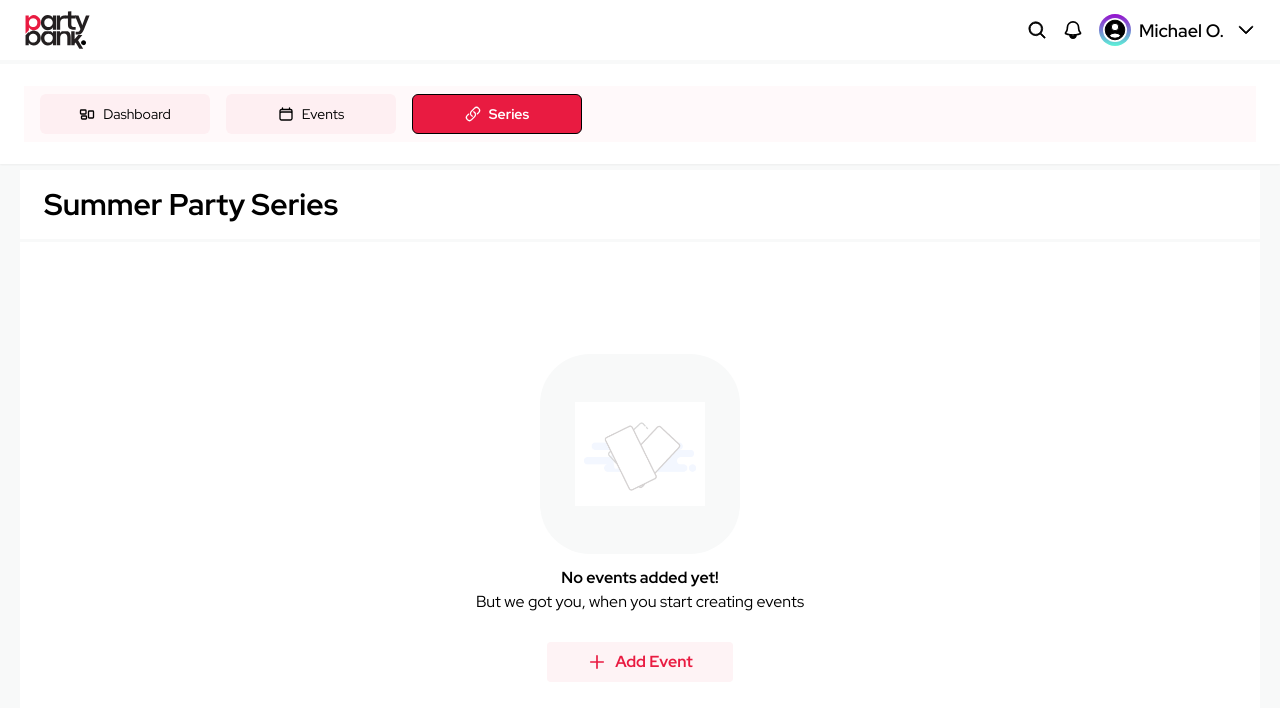
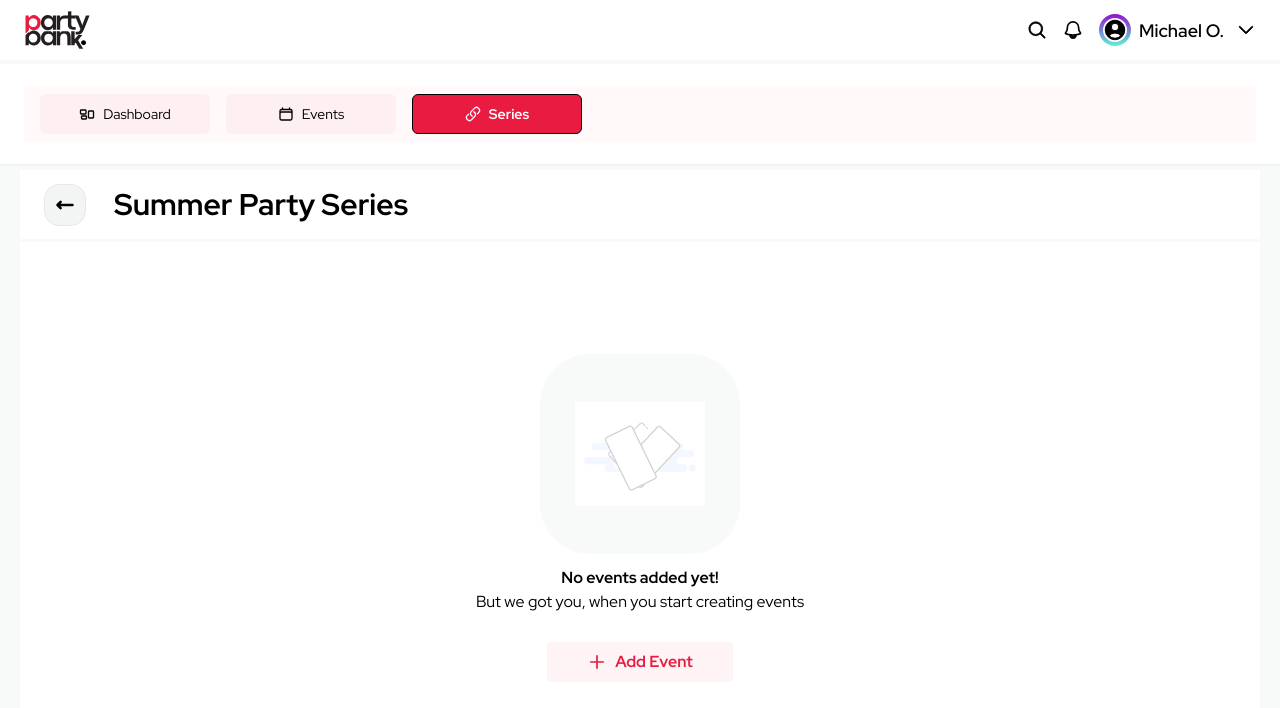
Before and after one commit to dejmartins/partybank-organizer, a Next.js app: page /dashboard/series/series_001/events in a window 1280 px wide. Shown: the top 708 px of the page. Built offline with nearby package versions, Linux system fonts and the light colour scheme.

Commit message:
series: added backbutton to series-events page

```diff
--- a/app/dashboard/series/[id]/events/page.tsx
+++ b/app/dashboard/series/[id]/events/page.tsx
@@ -8,6 +8,7 @@ import AddEventModal from "@/app/ui/modal/add-event";
 import { PlusIcon } from "@heroicons/react/24/outline";
 import { usePathname } from "next/navigation";
 import { events as event } from '@/app/lib/placeholder-data';
+import { BackButton } from '@/app/ui/series/buttons';
 
 export default function Page() {
   const [isModalOpen, setIsModalOpen] = useState(false);
@@ -24,7 +25,8 @@ export default function Page() {
 
   return (
     <main className="flex flex-col flex-grow h-full border-0 border-x-[20px] border-[var(--pb-c-soft-grey)]">
-      <div className="py-3 px-6 border-0 border-b-[3px] border-[var(--pb-c-soft-grey)]">
+      <div className="flex items-center gap-7 py-3 px-6 border-0 border-b-[3px] border-[var(--pb-c-soft-grey)]">
+        <BackButton href="/dashboard/series" />
         <p className="text-[23px] md:text-[30px] md:font-[700]">{selectedSeries?.name}</p>
       </div>
 
```
